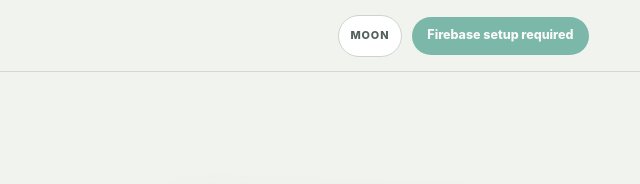
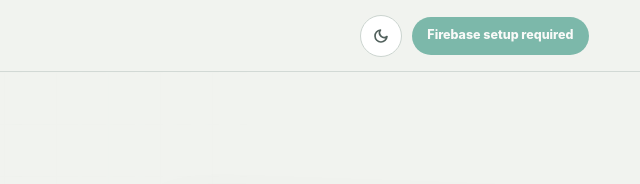
Before and after one commit to rreno1/gd, a plain HTML site: page index.html in a window 1280 px wide. Shown: the top 184 px of the page, 640-1280 px from the left. Drawn offline with Linux system fonts and the light colour scheme.

Commit message:
Implement SVGs for theme toggle and modules, and tie full-screen page transitions to critical path database ready states

```diff
--- a/data/course.js
+++ b/data/course.js
@@ -10,7 +10,7 @@
       description: 'See design as purposeful visual communication and connect the elements, principles, type, color, grids, and accessibility.',
       duration: '55 min',
       lessonTotal: 8,
-      icon: 'GD',
+      icon: '<svg viewBox="0 0 24 24" width="20" height="20" fill="none" stroke="currentColor" stroke-width="2.5" stroke-linecap="round" stroke-linejoin="round"><path d="M12 2L2 7l10 5 10-5-10-5zM2 17l10 5 10-5M2 12l10 5 10-5"/></svg>',
       accent: '#43d6b5'
     },
     {
@@ -21,7 +21,7 @@
       description: 'Work with line, shape, form, color, value, texture, and space as the raw materials of visual composition.',
       duration: '60 min',
       lessonTotal: 8,
-      icon: 'EL',
+      icon: '<svg viewBox="0 0 24 24" width="20" height="20" fill="none" stroke="currentColor" stroke-width="2.5" stroke-linecap="round" stroke-linejoin="round"><rect x="3" y="3" width="10" height="10" rx="1"/><circle cx="14" cy="14" r="6"/></svg>',
       accent: '#ff9d5c'
     },
     {
@@ -32,7 +32,7 @@
       description: 'Organize visual material through balance, contrast, hierarchy, rhythm, unity, and other compositional strategies.',
       duration: '75 min',
       lessonTotal: 8,
-      icon: 'PR',
+      icon: '<svg viewBox="0 0 24 24" width="20" height="20" fill="none" stroke="currentColor" stroke-width="2.5" stroke-linecap="round" stroke-linejoin="round"><line x1="4" y1="21" x2="4" y2="14"/><line x1="12" y1="21" x2="12" y2="3"/><line x1="20" y1="21" x2="20" y2="9"/><line x1="2" y1="21" x2="22" y2="21"/></svg>',
       accent: '#9f8cff'
     },
     {
@@ -43,7 +43,7 @@
       description: 'Shape the voice and readability of language through classification, anatomy, hierarchy, spacing, and pairing.',
       duration: '60 min',
       lessonTotal: 8,
-      icon: 'TY',
+      icon: '<svg viewBox="0 0 24 24" width="20" height="20" fill="none" stroke="currentColor" stroke-width="2.5" stroke-linecap="round" stroke-linejoin="round"><polyline points="4 20 12 4 20 20"/><line x1="8" y1="14" x2="16" y2="14"/><line x1="2" y1="20" x2="22" y2="20"/></svg>',
       accent: '#f2cf62'
     },
     {
@@ -54,7 +54,7 @@
       description: 'Build intentional palettes with color models, properties, harmonies, context, cultural awareness, and access needs.',
       duration: '65 min',
       lessonTotal: 8,
-      icon: 'CO',
+      icon: '<svg viewBox="0 0 24 24" width="20" height="20" fill="none" stroke="currentColor" stroke-width="2.5" stroke-linecap="round" stroke-linejoin="round"><circle cx="12" cy="8" r="5"/><circle cx="8" cy="15" r="5"/><circle cx="16" cy="15" r="5"/></svg>',
       accent: '#ff6f91'
     },
     {
@@ -65,7 +65,7 @@
       description: 'Use columns, modules, spatial zones, and responsive rules to create flexible, coherent page systems.',
       duration: '60 min',
       lessonTotal: 8,
-      icon: 'GR',
+      icon: '<svg viewBox="0 0 24 24" width="20" height="20" fill="none" stroke="currentColor" stroke-width="2.5" stroke-linecap="round" stroke-linejoin="round"><rect x="3" y="3" width="18" height="18" rx="2"/><line x1="3" y1="9" x2="21" y2="9"/><line x1="3" y1="15" x2="21" y2="15"/><line x1="9" y1="3" x2="9" y2="21"/><line x1="15" y1="3" x2="15" y2="21"/></svg>',
       accent: '#5eb7ff'
     },
     {
@@ -76,7 +76,7 @@
       description: 'Design perceivable, operable, understandable, and robust experiences with measurable inclusive practices.',
       duration: '70 min',
       lessonTotal: 8,
-      icon: 'AX',
+      icon: '<svg viewBox="0 0 24 24" width="20" height="20" fill="none" stroke="currentColor" stroke-width="2.5" stroke-linecap="round" stroke-linejoin="round"><circle cx="12" cy="12" r="10"/><path d="M12 2a10 10 0 0 0 0 20z" fill="currentColor"/></svg>',
       accent: '#7cdd7a'
     }
   ];
--- a/js/admin.js
+++ b/js/admin.js
@@ -478,6 +478,7 @@
       renderLoadError(error);
     } finally {
       byId('adminMain')?.removeAttribute('aria-busy');
+      window.GD?.hideLoader?.();
     }
   }
 
@@ -1125,6 +1126,7 @@
           'Connect this site to Firebase before using the instructor dashboard. A local, read-only-style demonstration is available only with ?preview=admin.',
           'Setup required',
         );
+        window.GD?.hideLoader?.();
         return;
       }
       state.preview = true;
@@ -1139,6 +1141,7 @@
           'This dashboard is available only when the signed-in Firebase ID token has the admin custom claim.',
           'Access denied',
         );
+        window.GD?.hideLoader?.();
         return;
       }
       state.auth = authDetail;
@@ -1160,5 +1163,6 @@
       error?.message || 'The dashboard could not be initialized.',
       'Error',
     );
+    window.GD?.hideLoader?.();
   });
 })();
--- a/js/home.js
+++ b/js/home.js
@@ -83,7 +83,8 @@
 
     const header = node('div', 'module-card-header');
     header.append(node('span', 'module-number', `Module ${String(module.number).padStart(2, '0')}`));
-    const icon = node('span', 'module-icon', module.icon);
+    const icon = node('span', 'module-icon');
+    icon.innerHTML = module.icon;
     icon.setAttribute('aria-hidden', 'true');
     header.append(icon);
 
@@ -147,6 +148,7 @@
     });
     grid.replaceChildren(fragment);
     updateAccessNote(state, services);
+    window.GD?.hideLoader?.();
   }
 
   render().catch(error => {
@@ -157,6 +159,7 @@
       message.setAttribute('role', 'alert');
       grid.replaceChildren(message);
     }
+    window.GD?.hideLoader?.();
   });
   window.addEventListener('gd:auth-ready', () => {
     render().catch(error => console.error('The course catalogue could not be refreshed.', error));
--- a/js/lesson-engine.js
+++ b/js/lesson-engine.js
@@ -69,6 +69,7 @@
     const copy = dom.error.querySelector('p');
     if (heading) heading.textContent = title;
     if (copy) copy.textContent = reason;
+    window.GD?.hideLoader?.();
   }
 
   function buildSteps(lesson) {
@@ -348,6 +349,7 @@
       dom.navTitle.textContent = state.lesson.title; dom.outlineTitle.textContent = state.lesson.title;
       dom.loading.hidden = true; dom.layout.hidden = false;
       renderStep();
+      window.GD?.hideLoader?.();
       dom.previous.addEventListener('click', () => goTo(state.index - 1)); dom.next.addEventListener('click', () => goTo(state.index + 1));
       dom.outlineToggle.addEventListener('click', openOutline); dom.outlineClose.addEventListener('click', () => closeOutline(true)); dom.outlineOverlay.addEventListener('click', () => closeOutline(true));
       document.addEventListener('keydown', event => {
--- a/js/progress.js
+++ b/js/progress.js
@@ -211,10 +211,12 @@
     if (run !== renderSequence) return;
     if (!state.user) {
       showState('signedOut');
+      window.GD?.hideLoader?.();
       return;
     }
     if (!state.isAdmin && !state.profile?.approved) {
       showState('approval');
+      window.GD?.hideLoader?.();
       return;
     }
     showState('loading');
@@ -232,6 +234,7 @@
       renderActivities(modulesById, progress, quizzes, services);
       renderResults(modules, quizzes, services);
       showState('content');
+      window.GD?.hideLoader?.();
     } catch (error) {
       console.error('Progress dashboard could not be loaded.', error);
       const panel = document.getElementById('progressLoading');
@@ -244,6 +247,7 @@
         panel.setAttribute('role', 'alert');
       }
       showState('loading');
+      window.GD?.hideLoader?.();
     }
   }
 
--- a/js/theme.js
+++ b/js/theme.js
@@ -24,7 +24,12 @@
       const light = root.dataset.theme === 'light';
       button.setAttribute('aria-label', light ? 'Use dark theme' : 'Use light theme');
       button.setAttribute('title', light ? 'Use dark theme' : 'Use light theme');
-      button.querySelector('[data-theme-icon]')?.replaceChildren(document.createTextNode(light ? 'Moon' : 'Sun'));
+      const container = button.querySelector('[data-theme-icon]');
+      if (container) {
+        container.innerHTML = light
+          ? '<svg viewBox="0 0 24 24" width="16" height="16" fill="none" stroke="currentColor" stroke-width="2.5" stroke-linecap="round" stroke-linejoin="round" style="display: block;"><path d="M21 12.79A9 9 0 1 1 11.21 3 7 7 0 0 0 21 12.79z"></path></svg>'
+          : '<svg viewBox="0 0 24 24" width="16" height="16" fill="none" stroke="currentColor" stroke-width="2.5" stroke-linecap="round" stroke-linejoin="round" style="display: block;"><circle cx="12" cy="12" r="5"></circle><line x1="12" y1="1" x2="12" y2="3"></line><line x1="12" y1="21" x2="12" y2="23"></line><line x1="4.22" y1="4.22" x2="5.64" y2="5.64"></line><line x1="18.36" y1="18.36" x2="19.78" y2="19.78"></line><line x1="1" y1="12" x2="3" y2="12"></line><line x1="21" y1="12" x2="23" y2="12"></line><line x1="4.22" y1="19.78" x2="5.64" y2="18.36"></line><line x1="18.36" y1="5.64" x2="19.78" y2="4.22"></line></svg>';
+      }
     });
   }
 
@@ -49,10 +54,21 @@
     document.body.prepend(loader);
     document.body.classList.add('loader-ready');
 
-    // Smoothly fade out loader
-    setTimeout(() => {
+    // Safety fallback: auto-hide after 5.0 seconds in case page loading script fails or crashes
+    const fallbackTimeout = setTimeout(() => {
       loader.classList.add('fade-out');
-    }, 100);
+    }, 5000);
+
+    // Expose control API globally on window.GD
+    const GD = window.GD = window.GD || {};
+    GD.showLoader = () => {
+      clearTimeout(fallbackTimeout);
+      loader.classList.remove('fade-out');
+    };
+    GD.hideLoader = () => {
+      clearTimeout(fallbackTimeout);
+      loader.classList.add('fade-out');
+    };
 
     // Intercept clicks on links for smooth page-out transition
     document.addEventListener('click', event => {
--- a/styles/main.css
+++ b/styles/main.css
@@ -9,7 +9,8 @@
 .nav-link:hover, .nav-link.active { color: var(--text); }
 .nav-link.active::after { transform: scaleX(1); }
 .nav-actions { display: flex; align-items: center; gap: .65rem; margin-left: auto; }
-.theme-toggle { min-width: 46px; min-height: 42px; padding: .5rem .7rem; border: 1px solid var(--line); border-radius: 999px; background: var(--surface); color: var(--muted); font-size: .68rem; font-weight: 850; letter-spacing: .08em; text-transform: uppercase; cursor: pointer; }
+.theme-toggle { display: inline-flex; align-items: center; justify-content: center; min-width: 42px; min-height: 42px; width: 42px; height: 42px; padding: 0; border: 1px solid var(--line); border-radius: 50%; background: var(--surface); color: var(--muted); cursor: pointer; transition: color .15s ease, border-color .15s ease; }
+.theme-toggle:hover { color: var(--text); border-color: var(--accent); }
 .button { display: inline-flex; min-height: 46px; align-items: center; justify-content: center; gap: .55rem; padding: .75rem 1.15rem; border: 1px solid transparent; border-radius: 999px; font-size: .86rem; font-weight: 800; line-height: 1.15; text-align: center; text-decoration: none; cursor: pointer; transition: transform .15s ease, background .15s ease, border-color .15s ease; }
 .button:hover:not(:disabled) { transform: translateY(-2px); }
 .button:disabled { opacity: .5; cursor: not-allowed; }
```
